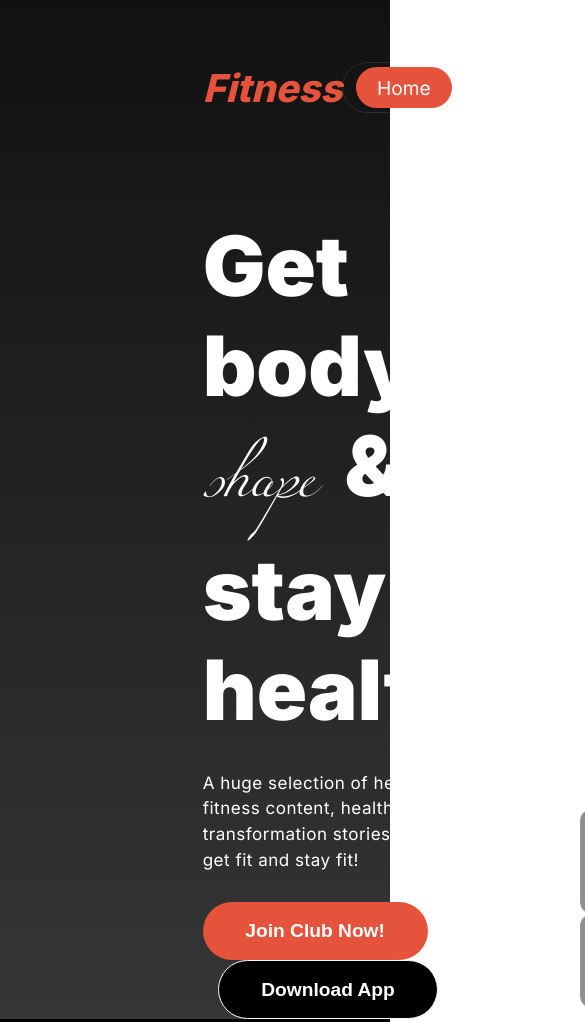
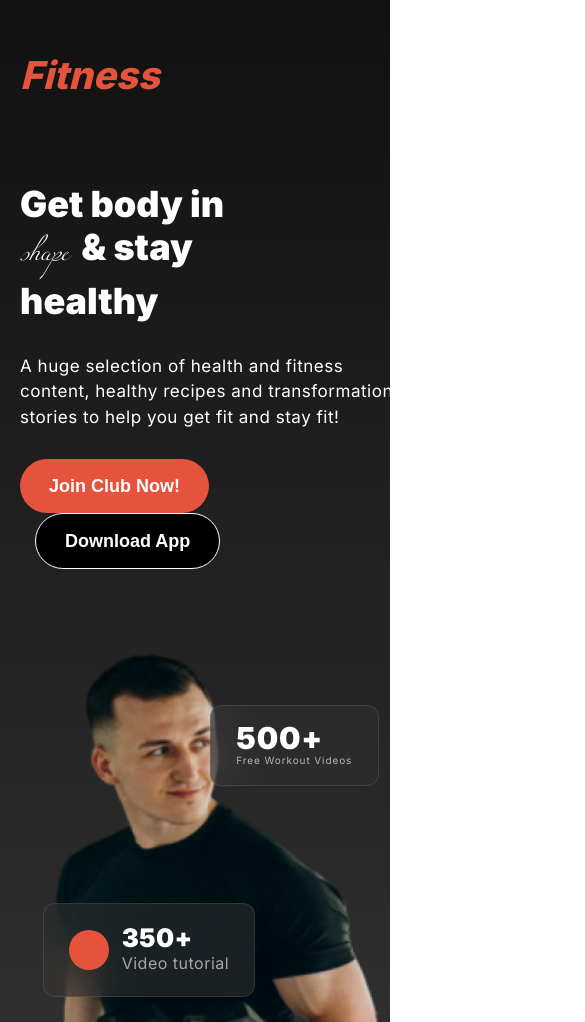
Before and after one commit to Shahriarkawsik/PHB10A02, a plain HTML site: page index.html in a window 390 px wide. Shown: the top 1022 px of the page, 585 px wide, since content can reach past the window. Drawn offline with Linux system fonts and the light colour scheme.

Commit message:
complete responsive mobile version

```diff
--- a/index.html
+++ b/index.html
@@ -35,8 +35,10 @@
             A huge selection of health and fitness content, healthy recipes and
             transformation stories to help you get fit and stay fit!
           </p>
-          <button class="btn">Join Club Now!</button>
-          <button class="banner-description-btn2 btn">Download App</button>
+          <div class="banner-btn-container">
+            <button class="btn">Join Club Now!</button>
+            <button class="banner-description-btn2 btn">Download App</button>
+          </div>
         </div>
         <div class="banner-img-container">
           <img src="./images/banner-img.png" alt="" />
@@ -54,7 +56,7 @@
         </div>
       </section>
     </header>
-    <main>
+    <main class="displayNone">
       <section class="change-habit">
         <h3 class="change-habit-title title">Change Your Habits</h3>
         <p class="change-habit-subtitle subtitle">
@@ -235,7 +237,7 @@
         </div>
       </section>
     </main>
-    <footer class="footer">
+    <footer class="footer displayNone" >
       <div class="footer-container">
         <div class="footer-column fcolumn-1">
           <h3 class="fcolumn-1-title">Fitness</h3>
--- a/style/header.css
+++ b/style/header.css
@@ -1,18 +1,20 @@
+.displayNone {
+  display: none;
+}
 .header {
   background: linear-gradient(
     180deg,
     rgb(17, 17, 17),
     rgba(32, 32, 32, 0.9) 100%
   );
-  /* background-color: #000; */
   width: 100%;
 }
 .navBar {
-  padding: 6.24rem 20.267rem 0;
+  padding: 6.08rem 20.267rem 0;
   display: flex;
   justify-content: space-between;
   align-items: center;
-  margin-bottom: 10.24rem;
+  margin-bottom: 3.41rem;
 }
 .navbar-logo {
   color: var(--btn-color);
@@ -56,9 +58,10 @@
   gap: 5.76rem;
   color: white;
 }
+/*  */
 .banner-description {
   color: white;
-  /* margin-bottom: 8.11rem; */
+  margin-right: 17.81rem;
 }
 .banner-description-title {
   font-size: 8.32rem;
@@ -85,15 +88,23 @@
 /* image container */
 .banner-img-container {
   width: 40%;
+  position: relative;
+}
+
+.banner-img-container img {
+  /* border: 2px solid red; */
+  width: 100%;
+  height: 100%;
 }
 .blur-item-tutorial {
-  backdrop-filter: blur(20px);
+  position: absolute;
+  top: 22%;
+  right: -19%;
+  backdrop-filter: blur(2rem);
   background: rgba(48, 48, 48, 0.54);
   border-radius: 12px;
   border: 1px solid rgba(255, 255, 255, 0.1);
   padding: 1.71rem 2.56rem;
-  width: 20.59rem;
-  height: 10.45rem;
 }
 .blur-item-tutorial h3 {
   font-size: 4.267rem;
@@ -109,7 +120,9 @@
   color: rgba(255, 255, 255, 0.65);
 }
 .blur-item-workout {
-  align-items: center;
+  position: absolute;
+  bottom: 13.5%;
+  left: -28%;
   backdrop-filter: blur(20px);
   background: rgba(48, 48, 48, 0.54);
   border-radius: 12px;
@@ -117,8 +130,8 @@
   display: flex;
   gap: 1.28rem;
   justify-content: center;
+  align-items: center;
   padding: 2.13rem 2.453rem;
-  width: 21.973rem;
 }
 .blur-item-workout h3 {
   font-size: 2.56rem;
@@ -139,3 +152,58 @@
   background-color: var(--btn-color);
   border-radius: 50%;
 }
+/* Responsive section */
+/* @media screen and (min-width: 576px) and (max-width: 992px) {
+
+} */
+@media screen and (max-width: 576px) {
+  .navBar {
+    padding: 5.2rem 2rem 5.1rem;
+  }
+  .navBar ul {
+    display: none;
+  }
+  .banner {
+    width: 100%;
+    flex-direction: column;
+    margin: 0 2rem;
+  }
+  .banner-description {
+    margin-right: 1rem;
+  }
+  .banner-description-title {
+    font-size: 3.6rem;
+    font-weight: 900;
+    margin-bottom: 2.8rem;
+  }
+  .banner-btn-container button {
+    font-size: 1.8rem;
+    line-height: 2.2rem;
+    padding: 1.6rem 2.9rem;
+  }
+  .banner-img-container {
+    width: 100%;
+  }
+  .banner-img-container img {
+    width: 100%;
+  }
+  .blur-item-tutorial {
+    top: 12%;
+    right: 8%;
+  }
+  .blur-item-tutorial h3 {
+    font-size: 3.024rem;
+    line-height: 3.024rem;
+    letter-spacing: 0.76px;
+  }
+  .blur-item-tutorial p {
+    font-size: 1rem;
+    font-weight: 400;
+    line-height: 1.512rem;
+    letter-spacing: 0.9px;
+  }
+  .blur-item-workout {
+    bottom: 43%;
+    left: 6%;
+  }
+}
--- a/style/style.css
+++ b/style/style.css
@@ -52,3 +52,8 @@ section .title {
   line-height: 2.56rem;
   letter-spacing: 0.3px;
 }
+
+/*
+@media screen and (min-width: 576px) and (max-width: 992px) {}
+  @media screen and (max-width: 576px) {
+  }*/
```
